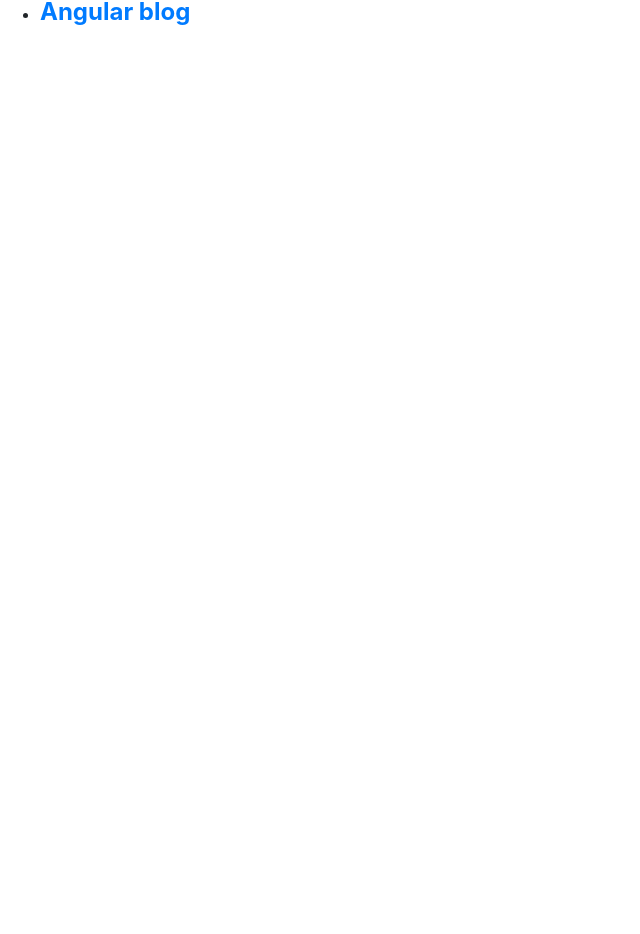
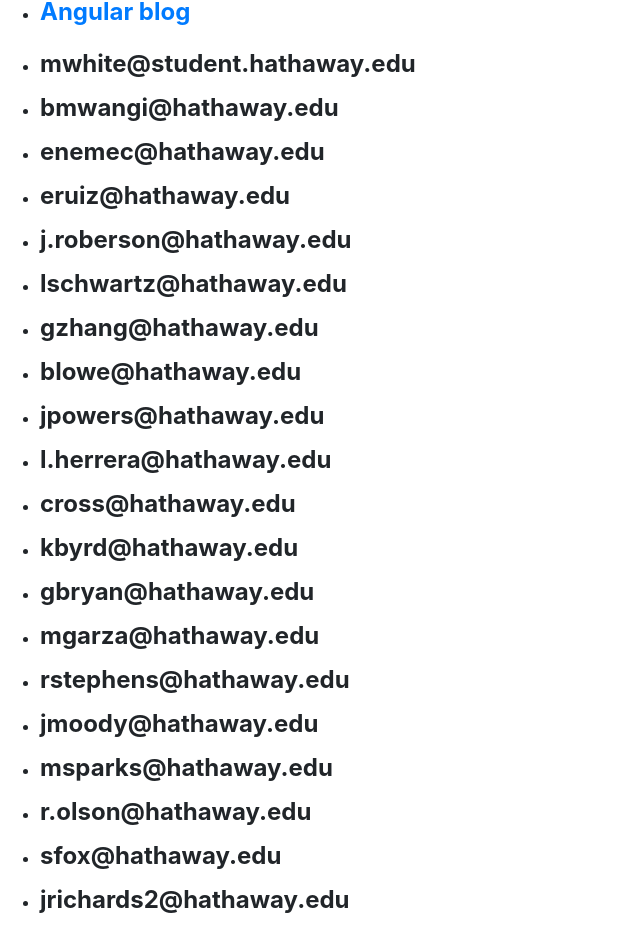
Before and after one commit to ptouchton/kpaWeb1, an Angular app in the folder kpaweb1-example/: page / in a window 1280 px wide. Shown: the part 494-1428 px from the top of the page, without its empty margins (0-640 px from the left). Before the commit the page ends 800 px from the top, so only its background shows below. Built offline with nearby package versions, Linux system fonts and the light colour scheme.

Commit message:
wiring in service call to json file

```diff
--- a/kpaweb1-example/package.json
+++ b/kpaweb1-example/package.json
@@ -24,7 +24,8 @@
     "core-js": "^2.5.4",
     "jquery": "^1.9.1",
     "popper.js": "^1.16.0",
-    "rxjs": "6.0.0",
+    "rxjs": "6.3.3",
+    "rxjs-compat": "6.3.3",
     "zone.js": "~0.8.26"
   },
   "devDependencies": {
--- a/kpaweb1-example/src/app/app.component.html
+++ b/kpaweb1-example/src/app/app.component.html
@@ -17,3 +17,8 @@
     <h2><a target="_blank" rel="noopener" href="https://blog.angular.io/">Angular blog</a></h2>
   </li>
 </ul>
+<ul>
+  <li *ngFor="let ap of AccountPersons">
+    <h2>{{ ap.EmailAddress }}</h2>
+  </li>
+</ul>
--- a/kpaweb1-example/src/app/app.component.ts
+++ b/kpaweb1-example/src/app/app.component.ts
@@ -1,4 +1,6 @@
 import { Component } from '@angular/core';
+import { AppService } from './app.service';
+import { AccountPerson } from './common/models/accountPerson';
 
 @Component({
   selector: 'kpa-root',
@@ -6,5 +8,22 @@
   styleUrls: ['./app.component.scss']
 })
 export class AppComponent {
-  title = 'kpaweb1-example';
+
+
+    constructor(private _service: AppService) {
+      //this.Initialize();
+    }
+
+
+    public AccountPersons: Array<AccountPerson> = [];
+    public title = 'kpaweb1-example';
+
+    ngOnInit(){
+       this.Initialize();
+    }
+    private Initialize(){
+      this._service.getAccountPersons().subscribe((accountPersonResponse: Array<AccountPerson>) => {
+                this.AccountPersons = accountPersonResponse;
+            });
+    }
 }
--- /dev/null
+++ b/kpaweb1-example/src/app/app.service.ts
@@ -0,0 +1,20 @@
+import { Http } from '@angular/http';
+import { Injectable } from '@angular/core';
+import { Observable } from 'rxjs/Observable';
+import 'rxjs/Rx';
+import { ServiceBase } from './common/services/serviceBase';
+import { AccountPerson } from './common/models/accountPerson';
+
+@Injectable()
+export class AppService extends ServiceBase {
+
+   constructor(private http: Http){
+          super(http);
+    }
+
+    public getAccountPersons(): Observable<Array<AccountPerson>> {
+
+      return this._http.get("././assets/sample.json")
+                .map(this.extractData)
+    }
+}
--- /dev/null
+++ b/kpaweb1-example/src/app/common/models/accountPerson.ts
@@ -0,0 +1,5 @@
+export class AccountPerson {
+    public EmaillAddress: string = '';
+    public FirstName: string = '';
+    public LastName: string = '';
+}
--- /dev/null
+++ b/kpaweb1-example/src/app/common/services/serviceBase.ts
@@ -0,0 +1,19 @@
+import { Http, Response } from '@angular/http';
+import { Observable } from 'rxjs/Observable';
+
+export class ServiceBase {
+    constructor(protected _http: Http) { }
+
+        protected extractData(res: Response) {
+        const body = res.status === 200 ? res.json() : null;
+        return body;
+    }
+
+    protected handleError(error: any) {
+        const errMsg = (error.message) ? error.message :
+            error.status ? `${error.status} - ${error.statusText}` : 'Server error';
+        return Observable.throw(errMsg);
+    }
+
+
+}
--- /dev/null
+++ b/kpaweb1-example/src/assets/sample.json
@@ -0,0 +1,102 @@
+[
+  {
+    "EmailAddress": "mwhite@student.hathaway.edu",
+    "FirstName": "Maya",
+    "LastName": "White"
+  },
+  {
+    "EmailAddress": "bmwangi@hathaway.edu",
+    "FirstName": "Benjamin",
+    "LastName": "Mwangi"
+  },
+  {
+    "EmailAddress": "enemec@hathaway.edu",
+    "FirstName": "Elizabeth",
+    "LastName": "Nemec"
+  },
+  {
+    "EmailAddress": "eruiz@hathaway.edu",
+    "FirstName": "Edward",
+    "LastName": "Ruiz, Jr."
+  },
+  {
+    "EmailAddress": "j.roberson@hathaway.edu",
+    "FirstName": "Joshua",
+    "LastName": "Roberson"
+  },
+  {
+    "EmailAddress": "lschwartz@hathaway.edu",
+    "FirstName": "Lee",
+    "LastName": "Schwartz"
+  },
+  {
+    "EmailAddress": "gzhang@hathaway.edu",
+    "FirstName": "Grace",
+    "LastName": "Zhang"
+  },
+  {
+    "EmailAddress": "blowe@hathaway.edu",
+    "FirstName": "Brittany",
+    "LastName": "Lowe"
+  },
+  {
+    "EmailAddress": "jpowers@hathaway.edu",
+    "FirstName": "Jackson",
+    "LastName": "Powers"
+  },
+  {
+    "EmailAddress": "l.herrera@hathaway.edu",
+    "FirstName": "Lina",
+    "LastName": "Herrera"
+  },
+  {
+    "EmailAddress": "cross@hathaway.edu",
+    "FirstName": "Chelsea",
+    "LastName": "Ross"
+  },
+  {
+    "EmailAddress": "kbyrd@hathaway.edu",
+    "FirstName": "Kate",
+    "LastName": "Byrd"
+  },
+  {
+    "EmailAddress": "gbryan@hathaway.edu",
+    "FirstName": "Gilberto",
+    "LastName": "Lewis"
+  },
+  {
+    "EmailAddress": "mgarza@hathaway.edu",
+    "FirstName": "Mary",
+    "LastName": "Garza, Sr."
+  },
+  {
+    "EmailAddress": "rstephens@hathaway.edu",
+    "FirstName": "Renee",
+    "LastName": "Stephens"
+  },
+  {
+    "EmailAddress": "jmoody@hathaway.edu",
+    "FirstName": "John",
+    "LastName": "Moody"
+  },
+  {
+    "EmailAddress": "msparks@hathaway.edu",
+    "FirstName": "Myra",
+    "LastName": "Sparks"
+  },
+  {
+    "EmailAddress": "r.olson@hathaway.edu",
+    "FirstName": "Rachel",
+    "LastName": "Olson"
+  },
+  {
+    "EmailAddress": "sfox@hathaway.edu",
+    "FirstName": "Samuel",
+    "LastName": "Fox"
+  },
+  {
+    "EmailAddress": "jrichards2@hathaway.edu",
+    "FirstName": "James",
+    "LastName": "Richards"
+  }
+]
```
Also changed, not shown: kpaweb1-example/src/app/app.module.ts (+5 -3 lines), 1 other file (tests, documents, lock files or other folders).
